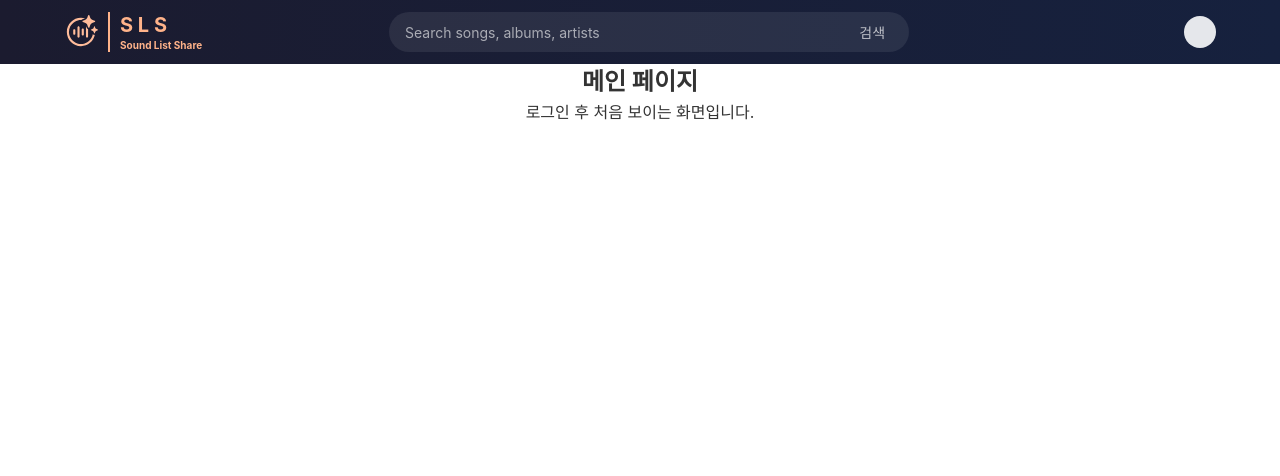
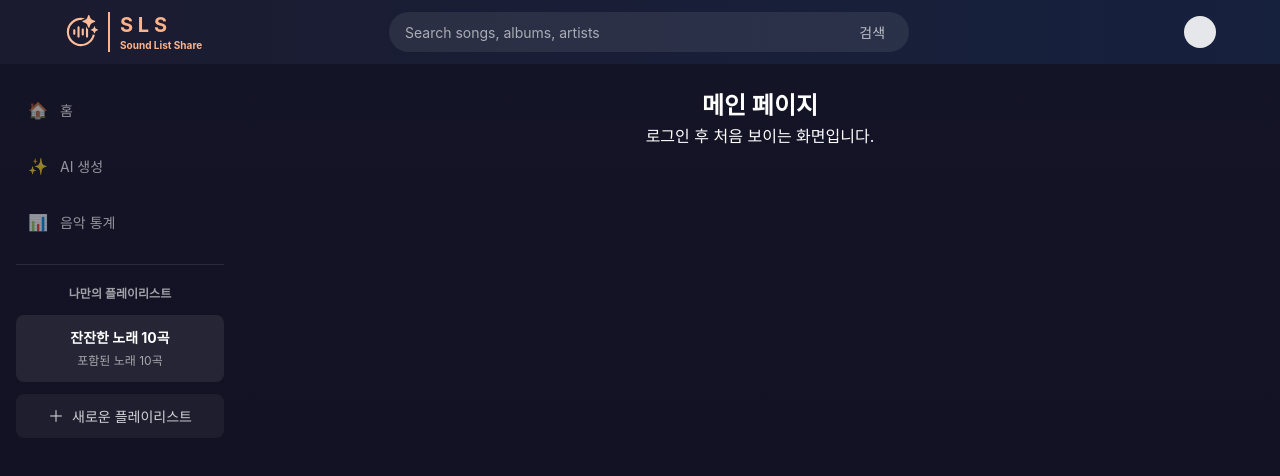
Before and after one commit to sg1315/SoundListShare, a React (Vite) app in the folder front/: page / in a window 1280 px wide. Shown: the top 476 px of the page. Built offline with nearby package versions, Linux system fonts and the light colour scheme.

Commit message:
[Update] 레이아웃 css 변경

```diff
--- /dev/null
+++ b/front/src/components/layout/Layout.styles.ts
@@ -0,0 +1,28 @@
+import styled from "styled-components";
+
+export const LayoutWrapper = styled.div`
+  height: 100vh;
+  display: flex;
+  flex-direction: column;
+`;
+
+export const Content = styled.div`
+  flex: 1;
+  display: flex;
+  overflow: hidden; /* ⭐ 중요 */
+`;
+
+export const Main = styled.main`
+  flex: 1;
+  overflow-y: auto;
+  display: flex;
+  justify-content: center; /* ⭐ 핵심 */
+  background: linear-gradient(180deg, #141427, #0f1020);
+  color: ${({ theme }) => theme.colors.white};
+`;
+
+export const MainInner = styled.div`
+  width: 100%;
+  max-width: 1200px;   /* ⭐ 여기서 가로 제한 */
+  padding: 24px;
+`;
--- a/front/src/components/layout/Layout.tsx
+++ b/front/src/components/layout/Layout.tsx
@@ -1,17 +1,21 @@
 import { Outlet } from 'react-router-dom';
 import Header from './Header';
+import Sidebar from './Sidebar';
+import { Content, LayoutWrapper, Main, MainInner } from './Layout.styles';
 
 const Layout = () => {
   return (
-    <>
+    <LayoutWrapper>
       <Header />
-      <div className="layout">
-        {/* <Sidebar /> */}
-        <main>
-          <Outlet />
-        </main>
-      </div>
-    </>
+      <Content>
+        <Sidebar />
+        <Main>
+          <MainInner>
+            <Outlet />
+          </MainInner>
+        </Main>
+      </Content>
+    </LayoutWrapper>
   );
 };
 
--- a/front/src/main.tsx
+++ b/front/src/main.tsx
@@ -1,10 +1,10 @@
 import { StrictMode } from 'react'
 import { createRoot } from 'react-dom/client'
 // import './index.css'
-import App from './App.tsx'
+import App from './App'
 import { createBrowserRouter, RouterProvider } from 'react-router-dom'
-import Layout from './components/layout/Layout.tsx'
-import MainPage from './pages/MainPage.tsx'
+import Layout from './components/layout/Layout'
+import MainPage from './pages/MainPage'
 
 // import '@/styles/reset.css';
 // import '@/styles/global.css';
```
